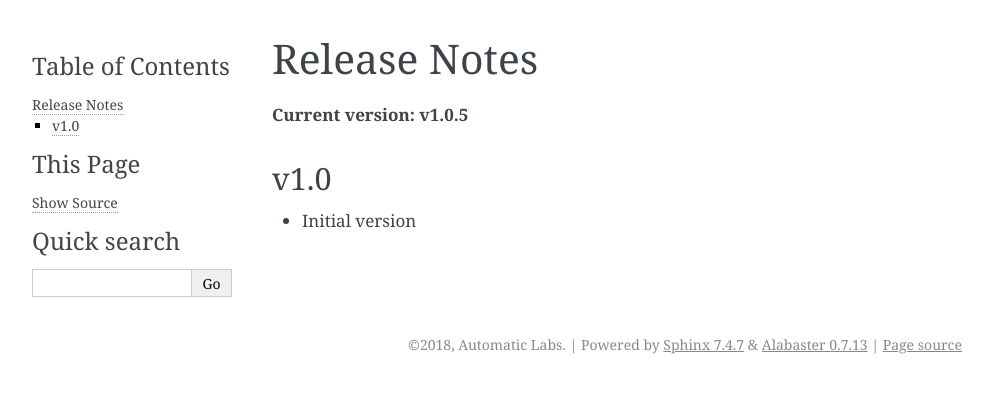
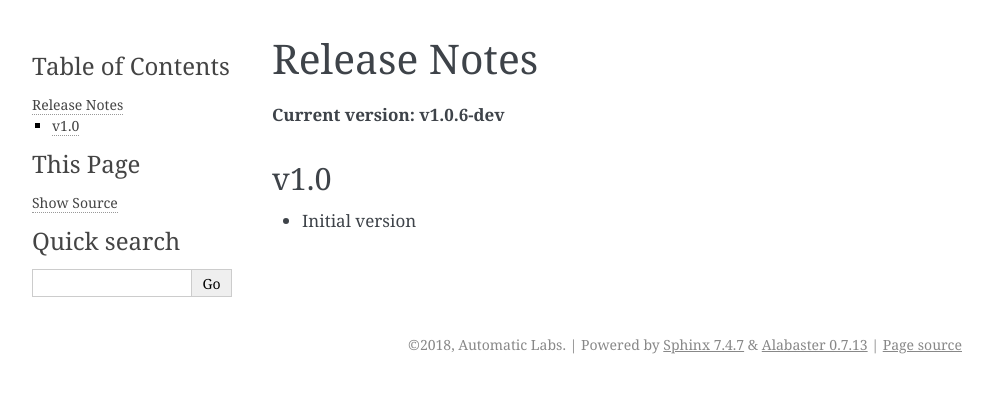
Before and after one commit to cloudchacho/taskhawk-python, a Sphinx documentation site: the page built from docs/releases.rst, in a window 1280 px wide. Shown: the top 393 px of the page, without its empty margins (148-1141 px from the left). Built offline with Sphinx 7.4.7, drawn with Linux system fonts in a browser that asks for light colours.

Commit message:
Bump version: 1.0.5 → 1.0.6-dev

```diff
--- a/docs/conf.py
+++ b/docs/conf.py
@@ -32,7 +32,7 @@ author = 'Automatic Labs'
 # The short X.Y version
 version = '1.0'
 # The full version, including alpha/beta/rc tags
-release = '1.0.5'
+release = '1.0.6-dev'
 
 
 # -- General configuration ---------------------------------------------------
--- a/docs/releases.rst
+++ b/docs/releases.rst
@@ -1,7 +1,7 @@
 Release Notes
 =============
 
-**Current version: v1.0.5**
+**Current version: v1.0.6-dev**
 
 v1.0
 ~~~~
--- a/taskhawk/__init__.py
+++ b/taskhawk/__init__.py
@@ -7,7 +7,7 @@ taskhawk
 
 
 # semantic versioning (http://semver.org/)
-VERSION = '1.0.5'
+VERSION = '1.0.6-dev'
 
 
 from .models import Message, Priority  # noqa
```
Also changed, not shown: .bumpversion.cfg.
